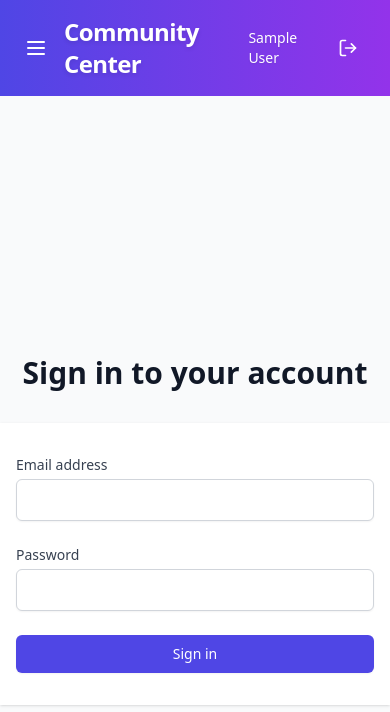
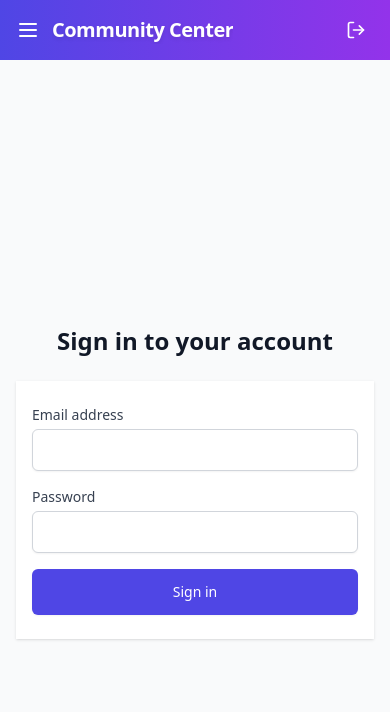
Before and after one commit to wh1ter0seunm4skedX/ShiftEase, a React (Vite) app: page /dashboard in a window 390 px wide. Shown: the top 712 px of the page. Built offline with nearby package versions, Linux system fonts and the light colour scheme; sample sign-in values are in the browser's storage.

Commit message:
refactor: enhance EventModal and Navbar components for improved layout and responsiveness; update Login and WorkerDashboard styles for consistency

```diff
--- a/src/components/EventModal.tsx
+++ b/src/components/EventModal.tsx
@@ -57,12 +57,20 @@ const EventModal: React.FC<EventModalProps> = ({
   if (!isOpen) return null;
 
   return (
-    <div className="fixed inset-0  overflow-y-auto h-full w-full backdrop-blur-sm">
-      <div className="relative top-20 mx-auto p-5 border w-96 shadow-lg rounded-md bg-white">
-        <div className="mt-3 text-center">
-          <h3 className="text-lg leading-6 font-medium text-gray-900">
-            {event ? 'Edit Event' : 'Create New Event'}
-          </h3>
+    <div className="fixed inset-0 overflow-y-auto h-full w-full bg-black bg-opacity-50 z-50">
+      <div className="relative min-h-screen flex items-center justify-center p-4">
+        <div className="bg-white w-full max-w-md rounded-lg shadow-xl p-4 md:p-6">
+          <div className="flex justify-between items-center mb-4">
+            <h3 className="text-lg md:text-xl font-medium text-gray-900">
+              {event ? 'Edit Event' : 'Create New Event'}
+            </h3>
+            <button
+              onClick={onClose}
+              className="p-2 hover:bg-gray-100 rounded-full"
+            >
+              <X className="h-5 w-5" />
+            </button>
+          </div>
           <form className="mt-2 space-y-4" onSubmit={handleSubmit}>
             <div>
               <label
@@ -128,17 +136,17 @@ const EventModal: React.FC<EventModalProps> = ({
                 required
               />
             </div>
-            <div className="items-center px-4 py-3">
+            <div className="flex flex-col md:flex-row space-y-3 md:space-y-0 md:space-x-3 mt-6">
               <button
                 type="submit"
-                className="px-4 py-2 bg-indigo-600 text-white rounded hover:bg-indigo-700"
+                className="w-full md:w-auto px-4 py-3 bg-indigo-600 text-white rounded-md hover:bg-indigo-700"
               >
                 {event ? 'Update Event' : 'Create Event'}
               </button>
               <button
                 type="button"
                 onClick={onClose}
-                className="px-4 py-2 bg-gray-200 text-gray-700 rounded hover:bg-gray-300 ml-2"
+                className="w-full md:w-auto px-4 py-3 bg-gray-200 text-gray-700 rounded-md hover:bg-gray-300"
               >
                 Cancel
               </button>
--- a/src/components/Navbar.tsx
+++ b/src/components/Navbar.tsx
@@ -1,34 +1,50 @@
 import { LogOut, Menu } from 'lucide-react';
 import { useAuth } from '../contexts/AuthContext';
+import { useState } from 'react';
 
 export default function Navbar() {
+  const [isMenuOpen, setIsMenuOpen] = useState(false);
   const { user, logout } = useAuth();
 
   return (
     <nav className="bg-gradient-to-r from-indigo-600 to-purple-600 text-white shadow-lg">
-      <div className="container mx-auto px-6 py-4 flex justify-between items-center">
-        <div className="flex items-center space-x-4">
-          <button className="text-white focus:outline-none">
+      <div className="container mx-auto px-4 py-3">
+        <div className="flex justify-between items-center">
+          <div className="flex items-center space-x-3">
+            <button
+              className="md:hidden text-white focus:outline-none"
+              onClick={() => setIsMenuOpen(!isMenuOpen)}
+            >
               <Menu className="h-6 w-6" />
             </button>
-          <h1 className="text-2xl font-bold tracking-tight text-shadow-md">
+            <h1 className="text-xl md:text-2xl font-bold tracking-tight text-shadow-md truncate">
               Community Center
             </h1>
           </div>
           {user && (
-          <div className="flex items-center space-x-4">
-            <span className="text-sm font-medium text-shadow-sm">
+            <div className="flex items-center space-x-3">
+              <span className="hidden md:inline text-sm font-medium text-shadow-sm">
                 {user.name}
               </span>
               <button
                 onClick={logout}
-              className="p-2 hover:bg-indigo-700 rounded-full focus:outline-none transition-colors duration-200"
+                className="p-2 hover:bg-indigo-700 rounded-full focus:outline-none"
               >
                 <LogOut className="h-5 w-5" />
               </button>
             </div>
           )}
         </div>
+
+        {/* Mobile menu */}
+        {isMenuOpen && user && (
+          <div className="md:hidden pt-2 pb-3 border-t border-indigo-500 mt-2">
+            <div className="px-2 text-sm font-medium">
+              {user.name}
+            </div>
+          </div>
+        )}
+      </div>
     </nav>
   );
 }
--- a/src/pages/Login.tsx
+++ b/src/pages/Login.tsx
@@ -20,16 +20,14 @@ export default function Login() {
   };
 
   return (
-    <div className="min-h-screen bg-gray-50 flex flex-col justify-center py-12 sm:px-6 lg:px-8">
-      <div className="sm:mx-auto sm:w-full sm:max-w-md">
-        <h2 className="mt-6 text-center text-3xl font-extrabold text-gray-900">
+    <div className="min-h-screen bg-gray-50 flex flex-col justify-center px-4 py-8 md:py-12">
+      <div className="w-full max-w-md mx-auto">
+        <h2 className="text-2xl md:text-3xl font-bold text-center text-gray-900 mb-6">
           Sign in to your account
         </h2>
-      </div>
 
-      <div className="mt-8 sm:mx-auto sm:w-full sm:max-w-md">
-        <div className="bg-white py-8 px-4 shadow sm:rounded-lg sm:px-10">
-          <form className="space-y-6" onSubmit={handleSubmit}>
+        <div className="bg-white py-6 px-4 md:px-8 shadow sm:rounded-lg">
+          <form className="space-y-4 md:space-y-6" onSubmit={handleSubmit}>
             {error && (
               <div className="text-red-600 text-sm text-center">{error}</div>
             )}
@@ -76,7 +74,7 @@ export default function Login() {
             <div>
               <button
                 type="submit"
-                className="w-full flex justify-center py-2 px-4 border border-transparent rounded-md shadow-sm text-sm font-medium text-white bg-indigo-600 hover:bg-indigo-700 focus:outline-none focus:ring-2 focus:ring-offset-2 focus:ring-indigo-500"
+                className="w-full flex justify-center py-3 px-4 border border-transparent rounded-md shadow-sm text-sm font-medium text-white bg-indigo-600 hover:bg-indigo-700 focus:outline-none focus:ring-2 focus:ring-offset-2 focus:ring-indigo-500"
               >
                 Sign in
               </button>
--- a/src/pages/WorkerDashboard.tsx
+++ b/src/pages/WorkerDashboard.tsx
@@ -17,22 +17,20 @@ export default function WorkerDashboard() {
   };
 
   return (
-    <div className="container mx-auto px-4 py-8">
-      <h1 className="text-2xl font-bold mb-8">Available Events</h1>
+    <div className="container mx-auto px-4 py-4 md:py-8">
+      <h1 className="text-xl md:text-2xl font-bold mb-4 md:mb-8">Available Events</h1>
 
-      <div className="grid gap-6 md:grid-cols-2 lg:grid-cols-3">
+      <div className="grid gap-4 md:gap-6 grid-cols-1 md:grid-cols-2 lg:grid-cols-3">
         {events.map((event) => (
           <div
             key={event.id}
-            className="bg-white rounded-lg shadow-md p-6 space-y-4"
+            className="bg-white rounded-lg shadow-md p-4 md:p-6 space-y-3"
           >
-            <h3 className="text-xl font-semibold">{event.title}</h3>
-            <p className="text-gray-600">{event.description}</p>
-            <div className="flex justify-between items-center text-sm text-gray-500">
+            <h3 className="text-lg md:text-xl font-semibold">{event.title}</h3>
+            <p className="text-gray-600 text-sm md:text-base">{event.description}</p>
+            <div className="flex flex-col md:flex-row justify-between items-start md:items-center text-sm text-gray-500 space-y-2 md:space-y-0">
               <span>Date: {event.date}</span>
-              <span>
-                Spots: {event.maxWorkers - event.registeredWorkers} available
-              </span>
+              <span>Spots: {event.maxWorkers - event.registeredWorkers} available</span>
             </div>
             <button
               disabled={event.registeredWorkers >= event.maxWorkers}
```
Also changed, not shown: public/index.html (added, +11 -0 lines). Lines whose indentation alone changed are shown as unchanged.
